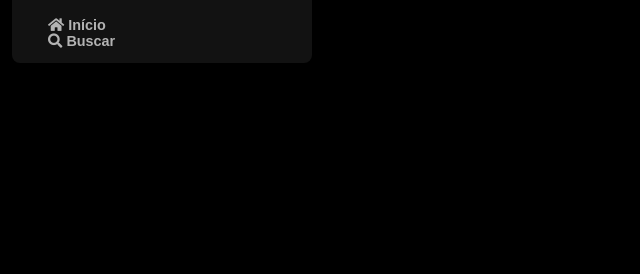
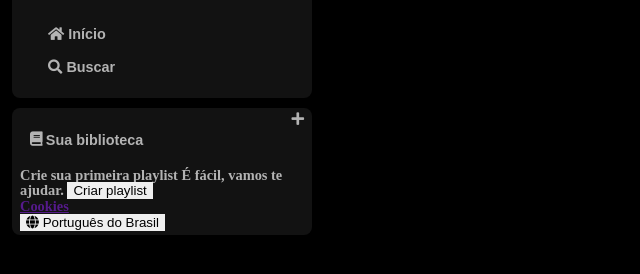
Before and after one commit to fmascena-dev/imersao-spotify, a plain HTML site: page index.html in a window 1280 px wide. Shown: the part 74-348 px from the top of the page, without its empty margins (0-640 px from the left). Drawn offline with Linux system fonts and the light colour scheme.

Commit message:
estilizando a biblioteca

```diff
--- a/index.html
+++ b/index.html
@@ -27,7 +27,7 @@
       <nav class="sidebar__navigation">
         <div class="logo">
           <a href="">
-            <img src="./assets/icons/logo-spotify.png" alt="Logo do Spotify" />
+            <img src="./assets/icons/logo-spotify.png" alt="Logo" />
           </a>
         </div>
         <ul>
@@ -45,6 +45,33 @@
           </li>
         </ul>
       </nav>
+      <div class="library">
+        <div class="library__content">
+          <button class="library__button">
+            <span class="fa fas fa-book"></span>
+            <span>Sua biblioteca</span>
+          </button>
+          <span class="fa fa-plus"></span>
+        </div>
+        <section class="section-playlist">
+          <div class="section-playlist__content">
+            <span class="text title">Crie sua primeira playlist</span>
+            <span class="text subtitle">É fácil, vamos te ajudar.</span>
+            <button class="section-playlist__button">
+              <span>Criar playlist</span>
+            </button>
+          </div>
+        </section>
+        <div class="cookies">
+          <a href="">Cookies</a>
+        </div>
+        <div class="languages">
+          <button class="languages__button">
+            <span class="fa fa-globe"></span>
+            <span>Português do Brasil</span>
+          </button>
+        </div>
+      </div>
     </div>
   </body>
 </html>
--- a/style.css
+++ b/style.css
@@ -33,8 +33,8 @@ body {
     padding: 0 1.25rem 0.85rem 1.25rem;
 }
 
-.siderbar ul li {
-    padding: 0.85rem 0;
+.sidebar ul li {
+    padding: 0.55rem 0;
 }
 
 .sidebar nav ul li a {
@@ -44,3 +44,37 @@ body {
     font-size: 0.9rem;
     font-family: 'DM Sans', sans-serif;
 }
+
+.library {
+    background-color: #121212;
+    border-radius: 0.5rem;
+    display: flex;
+    justify-content: space-between;
+    flex-direction: column;
+    padding: 0.25rem 0.5rem;
+    color: #B3B3B3;
+    font-weight: 600;
+    font-size: 0.9rem;
+    margin-top: 0.625rem;
+}
+
+.library .library__content {
+    display: flex;
+    justify-content: space-between;
+}
+
+.library .library__button {
+    display: flex;
+    margin-right: 0.625rem;
+    color: #B3B3B3;
+    background-color: transparent;
+    border: 0px;
+    font-size: 0.9rem;
+    font-weight: 700;
+    font-family: 'DM Sans', sans-serif;
+    text-align: center;
+    text-decoration: none;
+    text-transform: none;
+    padding: 1.25rem 0.625rem;
+    gap: 0.2rem;
+}
```
